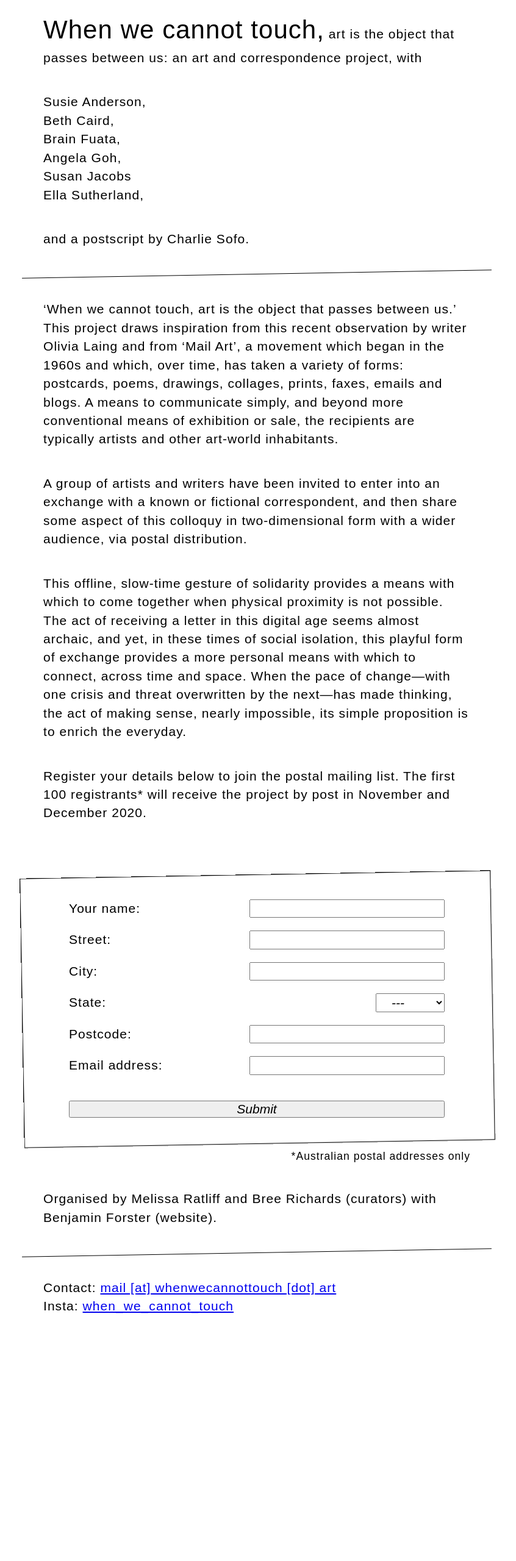
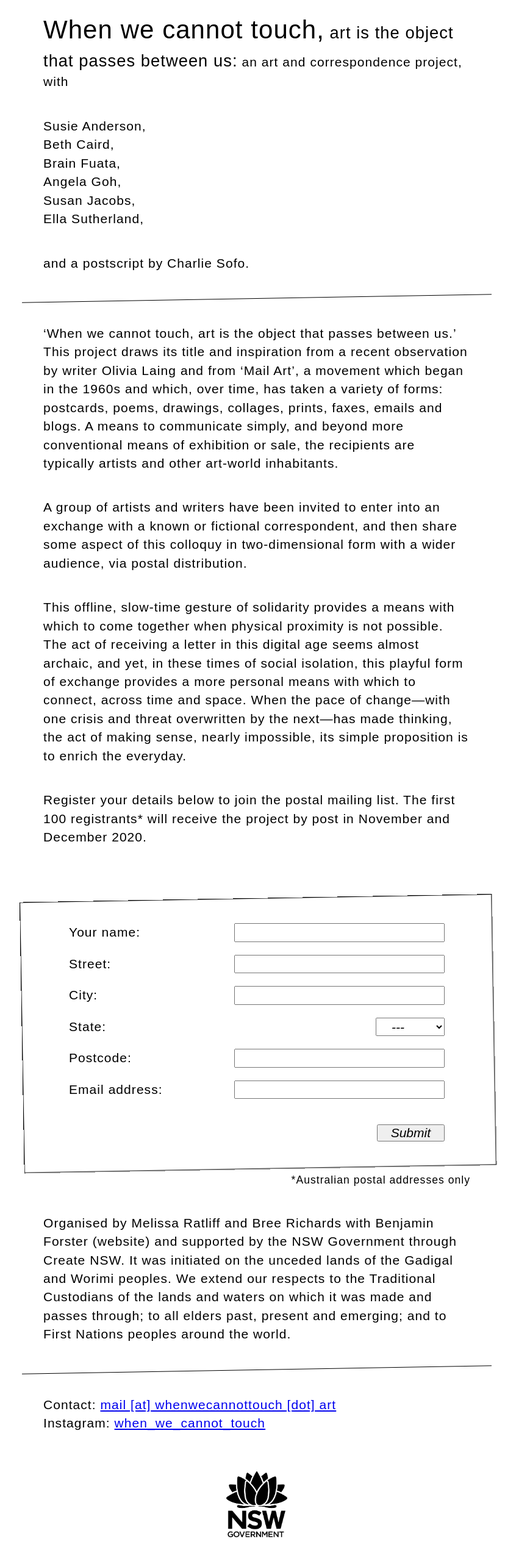
Before and after one commit to e-e-e/when-we-cannot-touch, a website with bundled scripts: page src/public/index.html in a window 1280 px wide. Shown: the part 86-2646 px from the top of the page at 61% size, without its empty margins (219-1065 px from the left). Before the commit the page ends 2307 px from the top, so only its background shows below. Built offline with nearby package versions, Linux system fonts and the light colour scheme.

Commit message:
update copy; fix mobile layout and add logo

```diff
--- a/src/public/index.html
+++ b/src/public/index.html
@@ -5,6 +5,27 @@
     <meta name="viewport"
           content="width=device-width, user-scalable=no, initial-scale=1.0, maximum-scale=1.0, minimum-scale=1.0">
     <meta http-equiv="X-UA-Compatible" content="ie=edge">
+    <!-- Primary Meta Tags -->
+    <title>When we cannot touch, art is the object that passes between us.</title>
+    <meta name="title" content="When we cannot touch, art is the object that passes between us.">
+    <meta name="description"
+          content="When we cannot touch, art is the object that passes between us: an offline, slow-time, art and correspondence project.">
+
+    <!-- Open Graph / Facebook -->
+    <meta property="og:type" content="website">
+    <meta property="og:url" content="https://whenwecannottouch.art/">
+    <meta property="og:title" content="When we cannot touch, art is the object that passes between us.">
+    <meta property="og:description"
+          content="When we cannot touch, art is the object that passes between us: an offline, slow-time, art and correspondence project.">
+    <meta property="og:image" content="">
+
+    <!-- Twitter -->
+    <meta property="twitter:card" content="summary_large_image">
+    <meta property="twitter:url" content="https://whenwecannottouch.art/">
+    <meta property="twitter:title" content="When we cannot touch, art is the object that passes between us.">
+    <meta property="twitter:description"
+          content="When we cannot touch, art is the object that passes between us: an offline, slow-time, art and correspondence project.">
+    <meta property="twitter:image" content="">
     <title>When we cannot touch</title>
     <style>
         html, body {
@@ -24,10 +45,18 @@
             border-bottom: black thin solid;
             transform: scale(1.1) rotate(1deg);
             animation: rock alternate 5s infinite ease-in-out;
+            -webkit-backface-visibility: hidden;
+            backface-visibility: hidden;
+            -webkit-background-clip: content-box;
+            background-clip: content-box;
         }
 
         .heading {
             font-size: 2rem;
+        }
+
+        .subheading {
+            font-size: 1.3rem;
         }
 
         input, select {
@@ -38,17 +67,19 @@
         }
 
         input {
-            width: 100%;
+            display: flex;
+            flex-grow: 1;
         }
 
         input[type=submit] {
             margin: 0 0 0 auto;
+            flex-grow: 0;
         }
 
         .container {
             margin: 0 auto;
             max-width: 700px;
-            padding: 3rem 2rem 1rem;
+            padding: 3rem 2rem 4rem;
         }
 
         .footnotes {
@@ -67,13 +98,22 @@
 
         form > div {
             display: flex;
-            flex-wrap: nowrap;
             margin: 1rem 2rem;
+            flex-direction: row;
+        }
+
+        @media screen and (max-width: 660px) {
+            form > div {
+                margin: 1rem;
+                flex-direction: column;
+            }
         }
 
         label {
-            width: 100%;
-            padding-right: 1rem;
+            flex-grow: 1;
+            flex-basis: 40%;
+            display: flex;
+            white-space: nowrap;
         }
 
         .processing {
@@ -98,13 +138,26 @@
             animation: rock alternate 5s infinite;
             z-index: -1;
             pointer-events: none;
+            padding: 1px;
+            -webkit-backface-visibility: hidden;
+            backface-visibility: hidden;
+            -webkit-background-clip: content-box;
+            background-clip: content-box;
         }
 
         @keyframes rock {
-            from {transform: scale(1.1) rotate(1deg);}
-            to {transform: scale(1.1) rotate(-1deg);}
+            from {
+                transform: scale(1.1) rotate(1deg);
+            }
+            to {
+                transform: scale(1.1) rotate(-1deg);
+            }
         }
 
+        .logos {
+            padding-top: 1rem;
+            text-align: center;
+        }
     </style>
 </head>
 <body>
@@ -112,16 +165,18 @@
     <section>
 
         <p>
-            <span class="heading">When we cannot touch,</span> art is the object that passes between us: an art and
+            <span class="heading">When we cannot touch,</span><span class="subheading"> art is the object that passes between us:</span>
+            an art and
             correspondence project,
             with
         </p>
-        <p>Susie Anderson,<br/> Beth Caird,<br/> Brain Fuata,<br/> Angela Goh,<br/> Susan Jacobs<br/> Ella Sutherland,
+        <p>Susie Anderson,<br/> Beth Caird,<br/> Brain Fuata,<br/> Angela Goh,<br/> Susan Jacobs,<br/> Ella Sutherland,
         </p>
         <p> and a postscript by Charlie Sofo.</p>
 
         <hr>
-        <p>‘When we cannot touch, art is the object that passes between us.’ This project draws inspiration from this
+        <p>‘When we cannot touch, art is the object that passes between us.’ This project draws its title and
+            inspiration from a
             recent
             observation by writer Olivia Laing and from ‘Mail Art’, a movement which began in the 1960s and which, over
             time, has taken a variety of forms: postcards, poems, drawings, collages, prints, faxes, emails and blogs. A
@@ -144,7 +199,7 @@
             project by post in November and December 2020.</p>
 
         <form id="form" action="/" method="post">
-            <div class="border" ></div>
+            <div class="border"></div>
             <div></div>
             <div>
                 <label for="name">Your name:</label>
@@ -165,7 +220,7 @@
                     <option value="nsw">NSW</option>
                     <option value="vic">VIC</option>
                     <option value="qld">QLD</option>
-                    <option value="taz">TAZ</option>
+                    <option value="tas">TAS</option>
                     <option value="nt">NT</option>
                     <option value="sa">SA</option>
                     <option value="wa">WA</option>
@@ -190,12 +245,20 @@
         </div>
     </section>
     <footer>
-        <p>Organised by Melissa Ratliff and Bree Richards (curators) with Benjamin Forster (website).</p>
+        <p>Organised by Melissa Ratliff and Bree Richards with Benjamin Forster (website) and supported by the NSW
+            Government through Create NSW. It was initiated on the unceded lands of the Gadigal
+            and Worimi peoples. We extend our respects to the Traditional Custodians of the lands and waters on which it
+            was made and passes through; to all elders past, present and emerging; and to First Nations peoples around
+            the world.</p>
         <hr>
         <p>
             Contact: <a href="mailto:mail@whenwecannottouch.art">mail [at] whenwecannottouch [dot] art</a><br/>
-            Insta: <a href="https://www.instagram.com/when_we_cannot_touch/" target="_blank">when_we_cannot_touch</a>
+            Instagram: <a href="https://www.instagram.com/when_we_cannot_touch/"
+                          target="_blank">when_we_cannot_touch</a>
         </p>
+        <div class="logos">
+            <img alt="Create NSW Logo" src="/nsw_logo.png" width="100"/>
+        </div>
     </footer>
     <script src="./client.js"></script>
 </div>
```
Also changed, not shown: src/public/nsw_logo.png (added).
